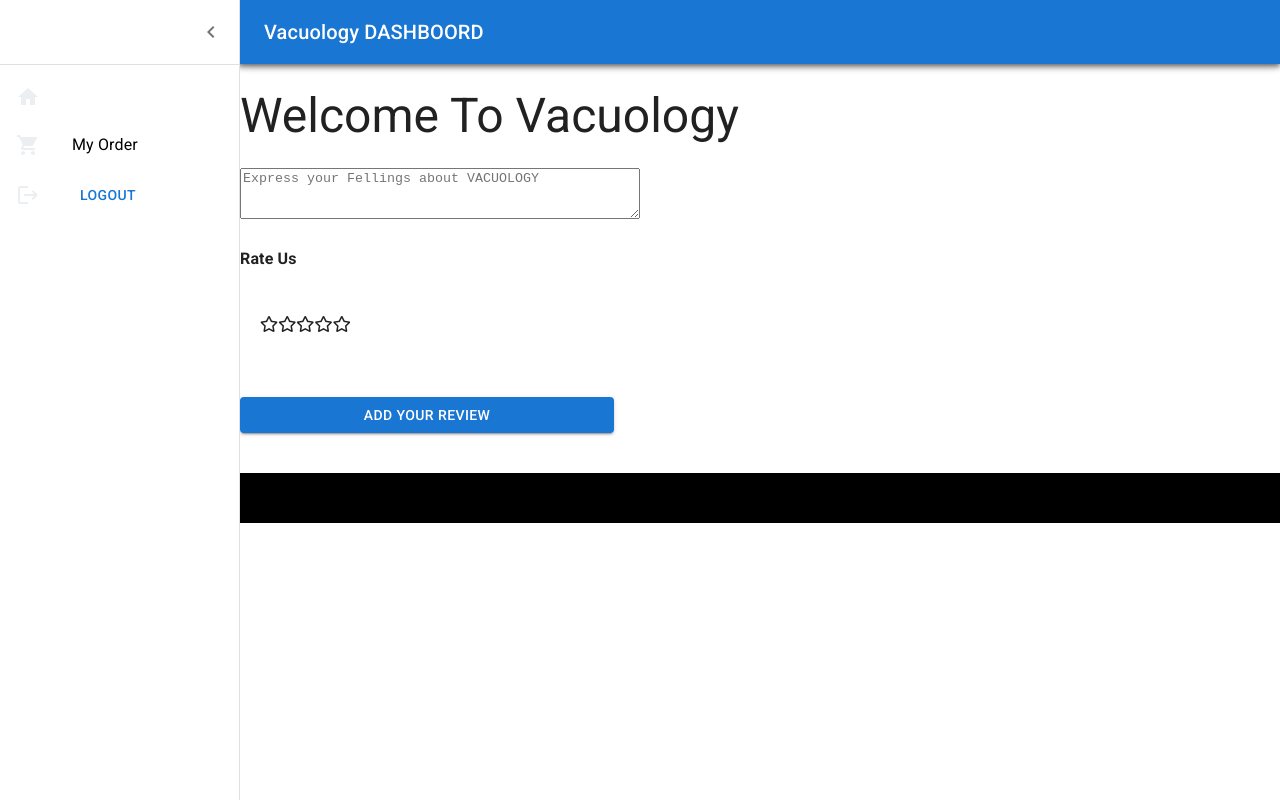
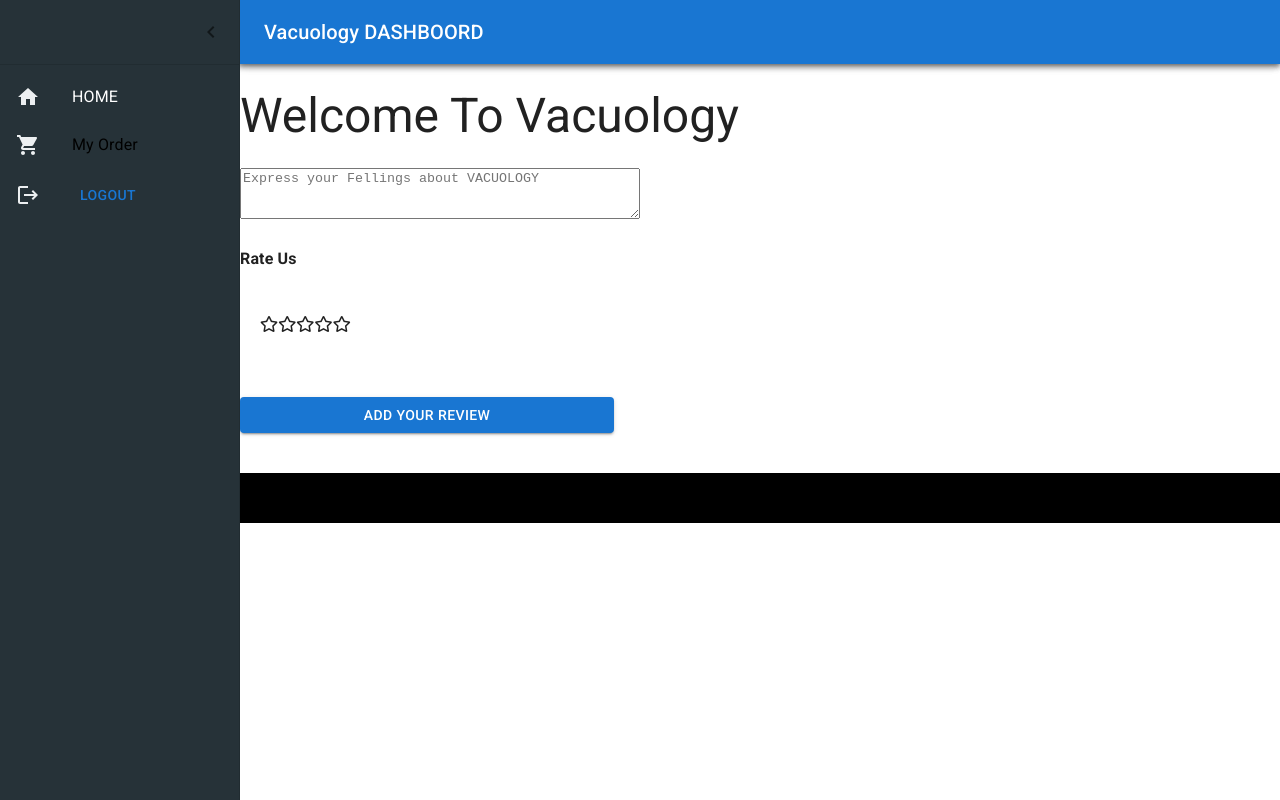
Before and after one commit to fazlay/Vacuology-O, a React (Create React App) app: page /dashbord in a window 1280 px wide. Built offline with nearby package versions, Linux system fonts and the light colour scheme; no server answers; sample sign-in values are in the browser's storage.

Commit message:
dash bord

```diff
--- a/src/page/DashBord/DashBord.js
+++ b/src/page/DashBord/DashBord.js
@@ -122,7 +122,8 @@ const DashBord = () => {
             '& .MuiDrawer-paper': {
               width: drawerWidth,
               boxSizing: 'border-box',
-              background:'blueGrey[900]'
+              background:blueGrey[900],
+              color: blueGrey[50]
             },
           }}
           variant='persistent'
@@ -170,7 +171,7 @@ const DashBord = () => {
               <Link to={`${url}/manageorder`} style={{ color: 'black',  textDecoration: 'none',}}>
                 <ListItem button>
                   <ListItemIcon>
-                    <ShoppingCartIcon />
+                    <ShoppingCartIcon  sx={{ color: blueGrey[50] }}/>
                   </ListItemIcon>
                   <ListItemText primary='Mangae Order' />
                 </ListItem>
@@ -179,7 +180,7 @@ const DashBord = () => {
               <Link to={`${url}/addproduct`} style={{ color: 'black',  textDecoration: 'none',}}>
                 <ListItem button>
                   <ListItemIcon>
-                    <AddCircleIcon />
+                    <AddCircleIcon  sx={{ color: blueGrey[50] }}/>
                   </ListItemIcon>
                   <ListItemText primary='ADD PRODUCT' />
                 </ListItem>
@@ -187,7 +188,7 @@ const DashBord = () => {
               <Link to={`${url}/makeadmin`} style={{ color: 'black',  textDecoration: 'none',}}>
                 <ListItem button>
                   <ListItemIcon>
-                    <SupervisorAccountIcon />
+                    <SupervisorAccountIcon  sx={{ color: blueGrey[50] }}/>
                   </ListItemIcon>
                   <ListItemText primary='Make ADMIN' />
                 </ListItem>
```
